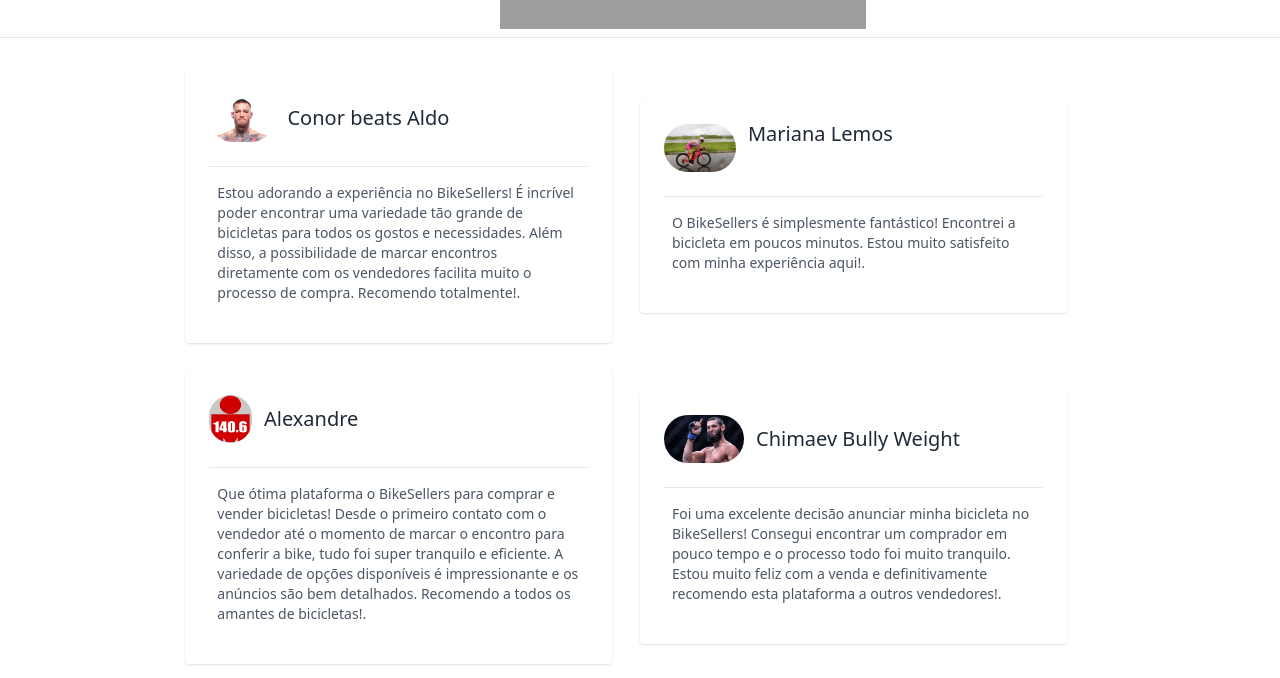
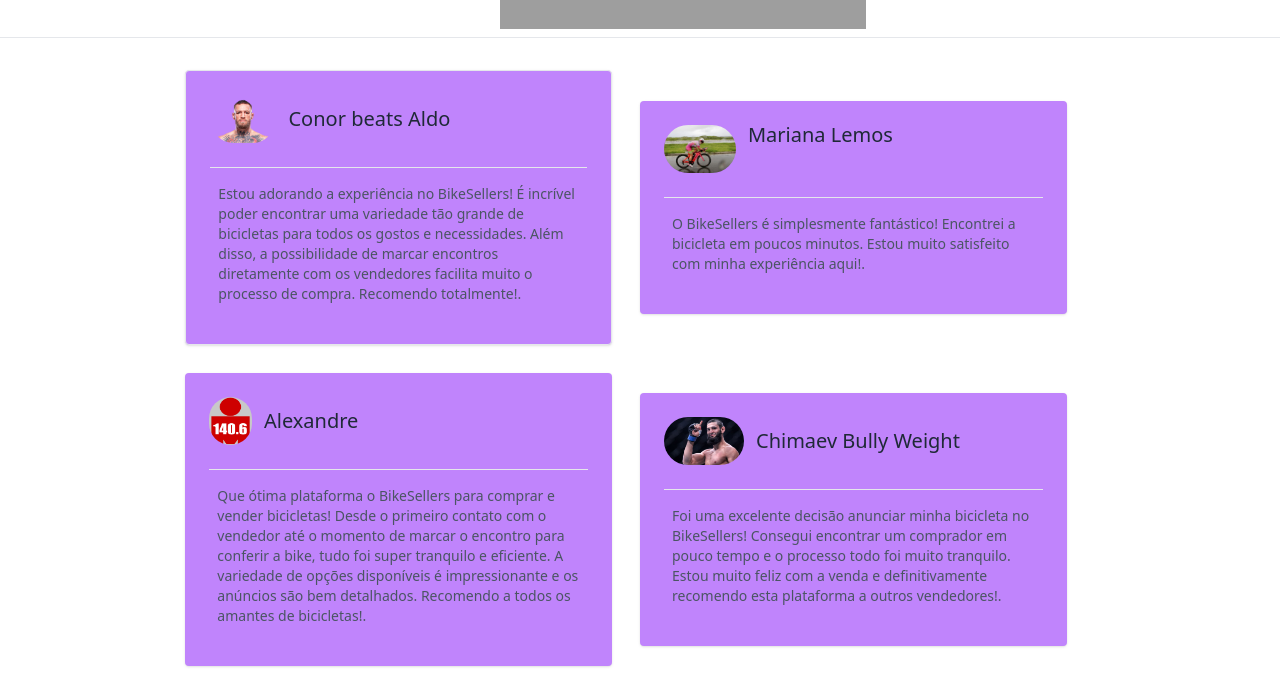
Before and after one commit to dsm-cefet-rj/ti-2024-1-grupo-10-1, a React (Vite) app in the folder frontend/: page /feedback in a window 1280 px wide. Shown: the part 246-924 px from the top of the page. Built offline with nearby package versions, Linux system fonts and the light colour scheme; grey boxes are pictures that could not be loaded.

Commit message:
Ajustes css

```diff
--- a/frontend/src/components/FeedbacksView.jsx
+++ b/frontend/src/components/FeedbacksView.jsx
@@ -11,7 +11,7 @@ const FeedbacksView = () => {
               <div className="py-8 w-full">
                   <div className="lg:flex items-center justify-center w-full">
 
-                      <div className="lg:w-4/12 lg:mr-7 lg:mb-0 mb-7 bg-white p-6 shadow rounded">
+                  <div className="lg:w-4/12 lg:mr-7 lg:mb-0 mb-7 bg-purple-400 p-6 shadow rounded border border-black-500">
                           <div className="flex items-center border-b border-gray-200 pb-6">
                               <img src={conor} alt className="w-22 h-12 rounded-full" />
                               <div className="flex items-start justify-between w-full">
@@ -27,7 +27,7 @@ const FeedbacksView = () => {
 
 
 
-                      <div className="lg:w-4/12 lg:mr-7 lg:mb-0 mb-7 bg-white p-6 shadow rounded">
+                      <div className="lg:w-4/12 lg:mr-7 lg:mb-0 mb-7 bg-purple-400 p-6 shadow rounded">
                           <div className="flex items-center border-b border-gray-200 pb-6">
                               <div className="flex items-start justify-between w-full">
                                   <img src={biker} alt className="w-22 h-12 rounded-full" />
@@ -46,7 +46,7 @@ const FeedbacksView = () => {
 
                   <div className="lg:flex items-center justify-center w-full mt-7">
 
-                      <div className="lg:w-4/12 lg:mr-7 lg:mb-0 mb-7 bg-white p-6 shadow rounded">
+                      <div className="lg:w-4/12 lg:mr-7 lg:mb-0 mb-7 bg-purple-400 p-6 shadow rounded">
                           <div className="flex items-center border-b border-gray-200 pb-6">
                               <img src={ironman} alt className="w-12 h-12 rounded-full" />
                               <div className="flex items-start justify-between w-full">
@@ -61,7 +61,7 @@ const FeedbacksView = () => {
                       </div>
 
 
-                      <div className="lg:w-4/12 lg:mr-7 lg:mb-0 mb-7 bg-white p-6 shadow rounded">
+                      <div className="lg:w-4/12 lg:mr-7 lg:mb-0 mb-7 bg-purple-400 p-6 shadow rounded">
                           <div className="flex items-center border-b border-gray-200 pb-6">
                               <img src={chimaev} alt className="w-22 h-12 rounded-full" />
                               <div className="flex items-start justify-between w-full">
```
